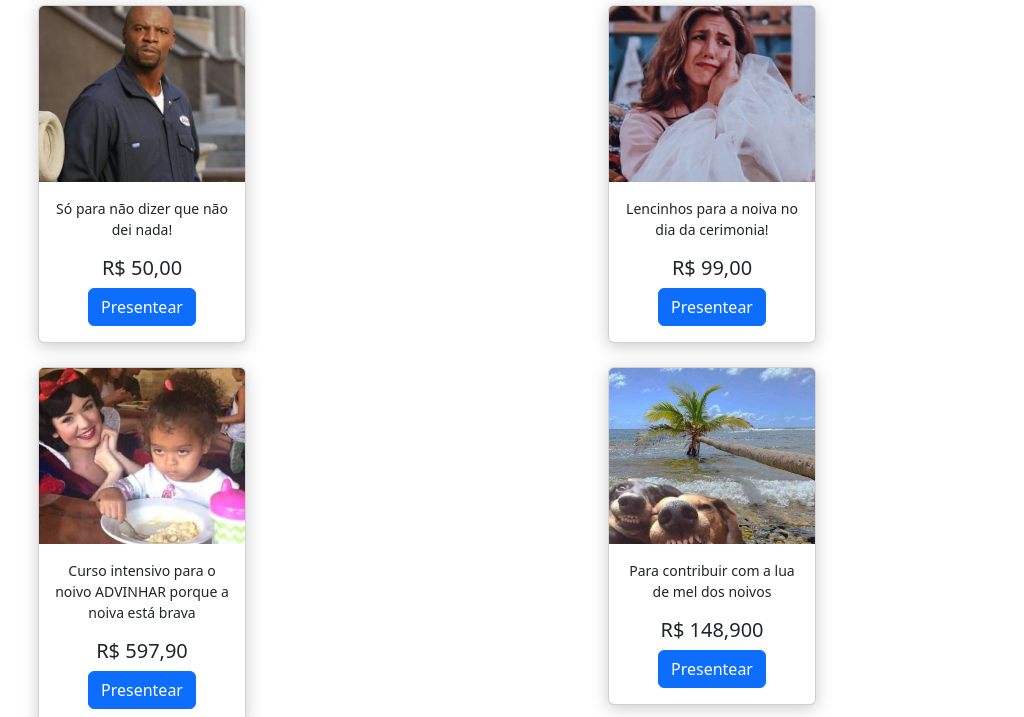
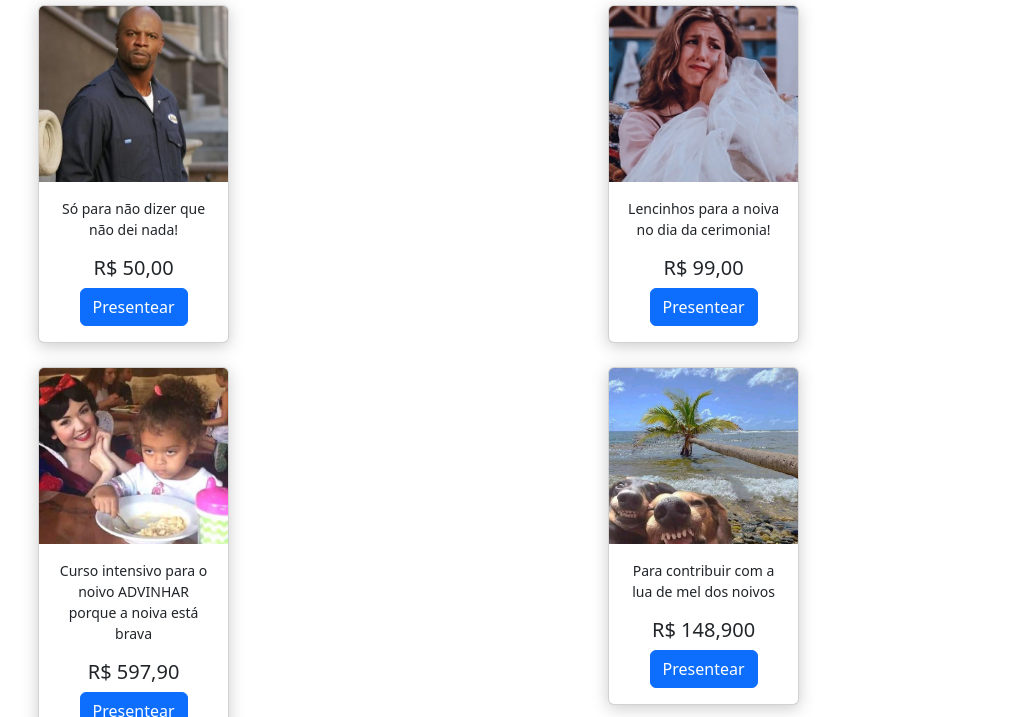
Before and after one commit to beatriz-miran/wedding-website, a plain HTML site: page presentes.html in a window 1280 px wide. Shown: the part 83-800 px from the top of the page, without its empty margins (44-1068 px from the left). Drawn offline with nearby package versions, Linux system fonts and the light colour scheme.

Commit message:
teste presente

```diff
--- a/presentes.css
+++ b/presentes.css
@@ -15,8 +15,7 @@ body{
     object-fit: cover;
 }
 .card{
-    width: 13rem;
-    gap: -1000px;
+    width: 35%;
     box-shadow: 0rem 0.2rem 1rem rgba(69, 69, 69, 0.279);
 }
 .card-text{
```
